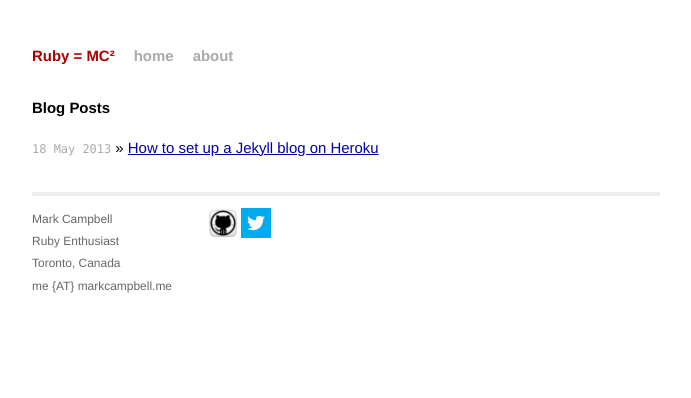
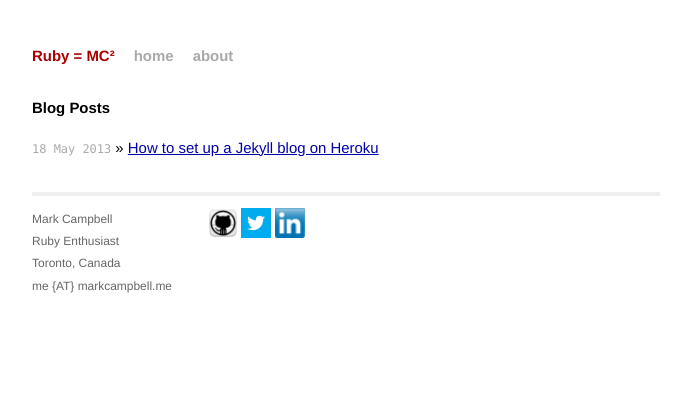
Before and after one commit to Nitrodist/markcampbell.me, a Jekyll site: the page built from index.html, in a window 1280 px wide. Shown: the top 398 px of the page, without its empty margins (294-985 px from the left). Built offline with Jekyll 4.4.1, drawn with Linux system fonts in a browser that asks for light colours.

Commit message:
Add LinkedIn stuff

```diff
--- a/_layouts/default.html
+++ b/_layouts/default.html
@@ -38,6 +38,7 @@
                 <p>
                   <a href="http://github.com/Nitrodist/"><img alt="github logo" src="/images/github.png" width="30" height="30" style="vertical-align: middle; width: 30px; height: 30px;" /></a>
                   <a href="http://twitter.com/Nitrodist"><img alt="twitter logo" src="/images/twitter.png" width="30" height="30" style="vertical-align: middle; width: 30px; height: 30px;" /></a>
+                  <a href="http://ca.linkedin.com/pub/mark-campbell/33/856/818"><img alt="linked-in logo" src="/images/linkedin.png" width="30" height="30" style="vertical-align: middle; width: 30px; height: 30px;" /></a>
                 </p>
               </div>
             </div>
```
Also changed, not shown: images/linkedin.png (added).
